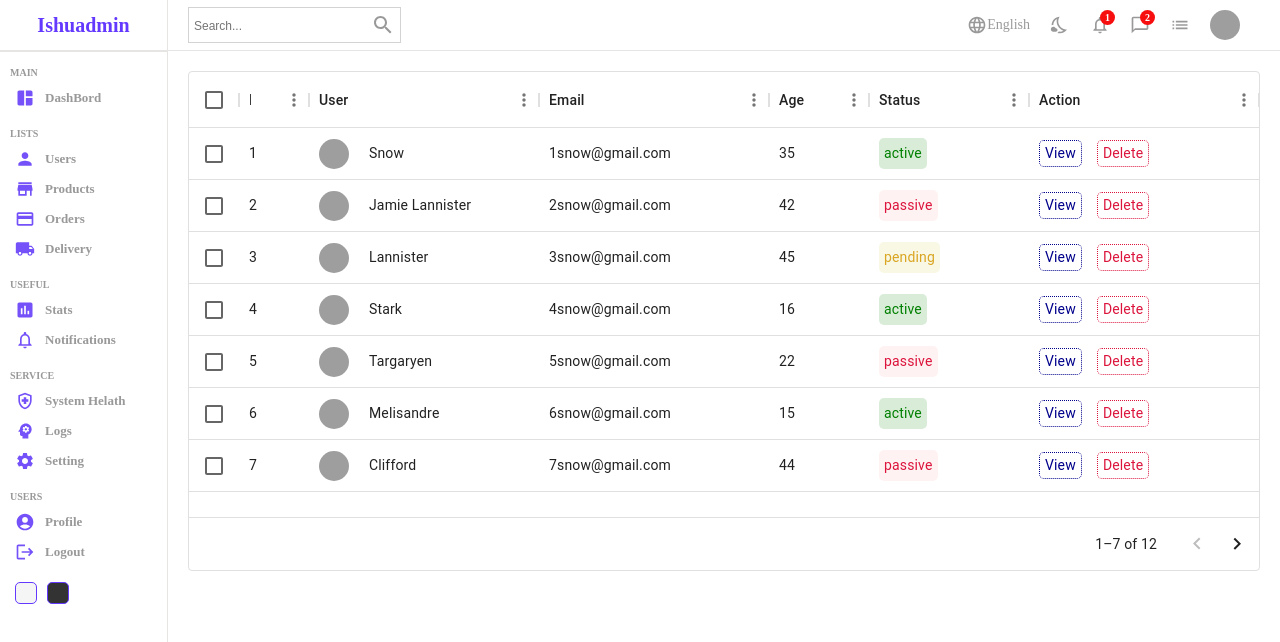
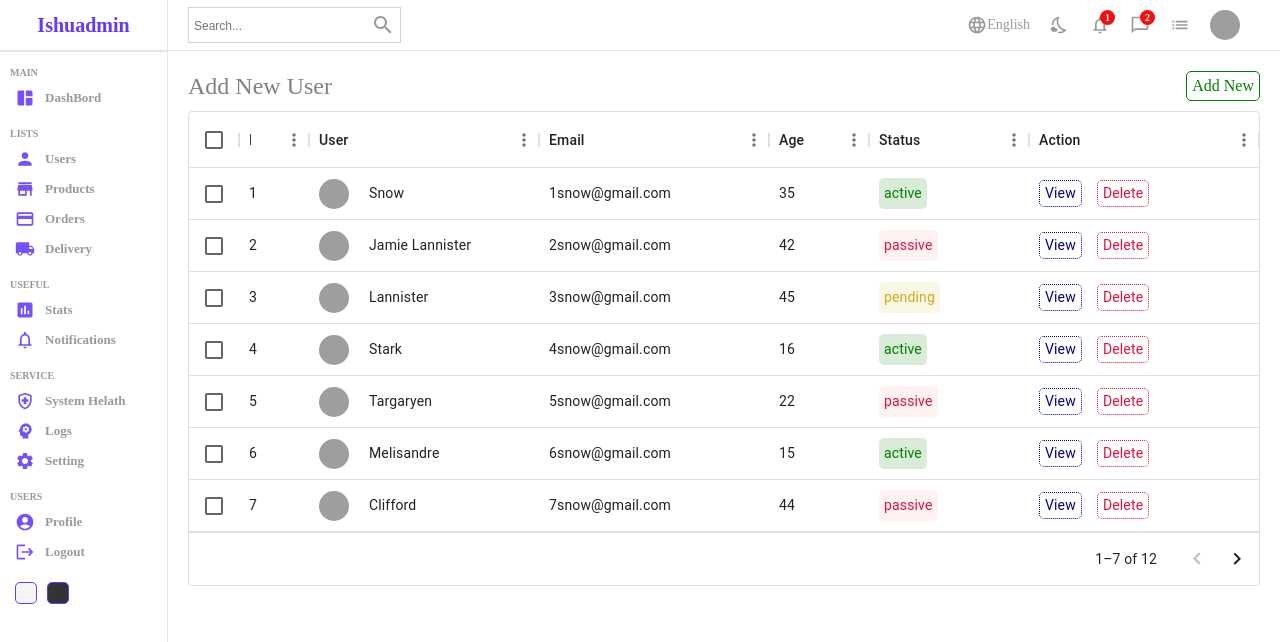
Before and after one commit to ishukhan/admin-pannel, a React (Vite) app: page /users in a window 1280 px wide. Shown: the top 642 px of the page. Built offline with nearby package versions, Linux system fonts and the light colour scheme; grey boxes are pictures that could not be loaded.

Commit message:
DataTable component

```diff
--- a/src/components/datatable/Datatable.jsx
+++ b/src/components/datatable/Datatable.jsx
@@ -1,6 +1,7 @@
 import "./datatable.scss";
 import { DataGrid } from "@mui/x-data-grid";
 import { userColumns, userRows } from "../../datatableSource";
+import { Link } from "react-router-dom";
 
 const Datatable = () => {
   const actionColumn = [
@@ -11,7 +12,9 @@
       renderCell: () => {
         return (
           <div className="cellAction">
-            <div className="viewButton">View</div>
+            <Link to="/users/test" style={{ textDecoration: "none" }}>
+              <div className="viewButton">View</div>
+            </Link>
             <div className="deleteButton">Delete</div>
           </div>
         );
@@ -20,6 +23,16 @@
   ];
   return (
     <div className="datatable">
+      <div className="datatableTitle">
+        Add New User
+        <Link
+          to="/users/new"
+          style={{ textDecoration: "none" }}
+          className="link"
+        >
+          Add New
+        </Link>
+      </div>
       <DataGrid
         rows={userRows}
         columns={userColumns.concat(actionColumn)}
--- a/src/components/datatable/datatable.scss
+++ b/src/components/datatable/datatable.scss
@@ -1,11 +1,26 @@
-.datatable {
-  height: 500px;
-  //   width: 100%;
-  padding: 20px;
-}
 .datatable {
   padding: 20px;
 
+  .datatableTitle {
+    width: 100%;
+    font-size: 24px;
+    color: grey;
+    margin-bottom: 10px;
+    display: flex;
+    align-items: center;
+    justify-content: space-between;
+
+    .link {
+      text-decoration: none;
+      color: green;
+      font-size: 16px;
+      font-weight: 400;
+      border: 1px solid green;
+      padding: 5px;
+      border-radius: 5px;
+      cursor: pointer;
+    }
+  }
   .cellwithImg {
     display: flex;
     align-items: center;
```
